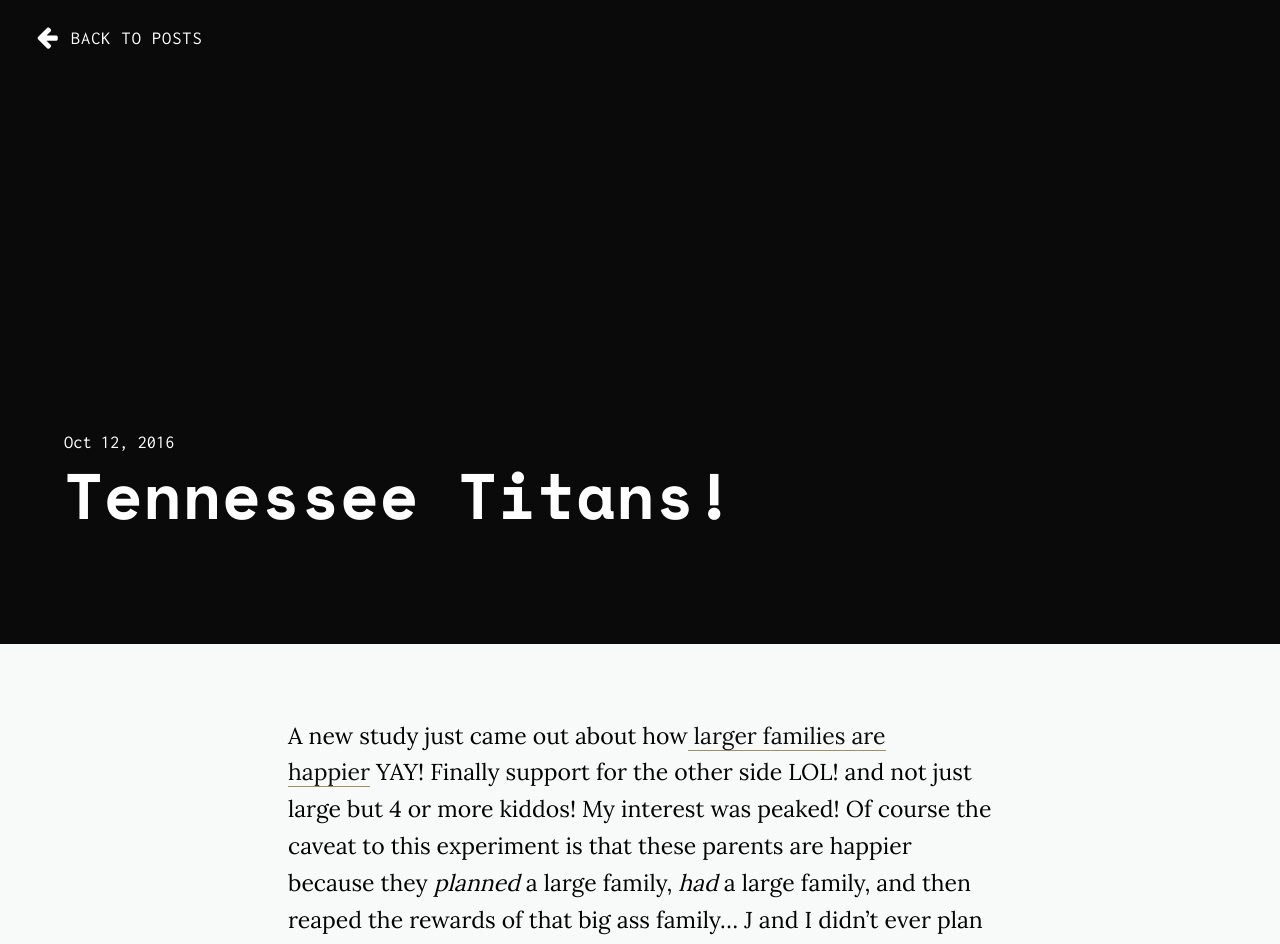
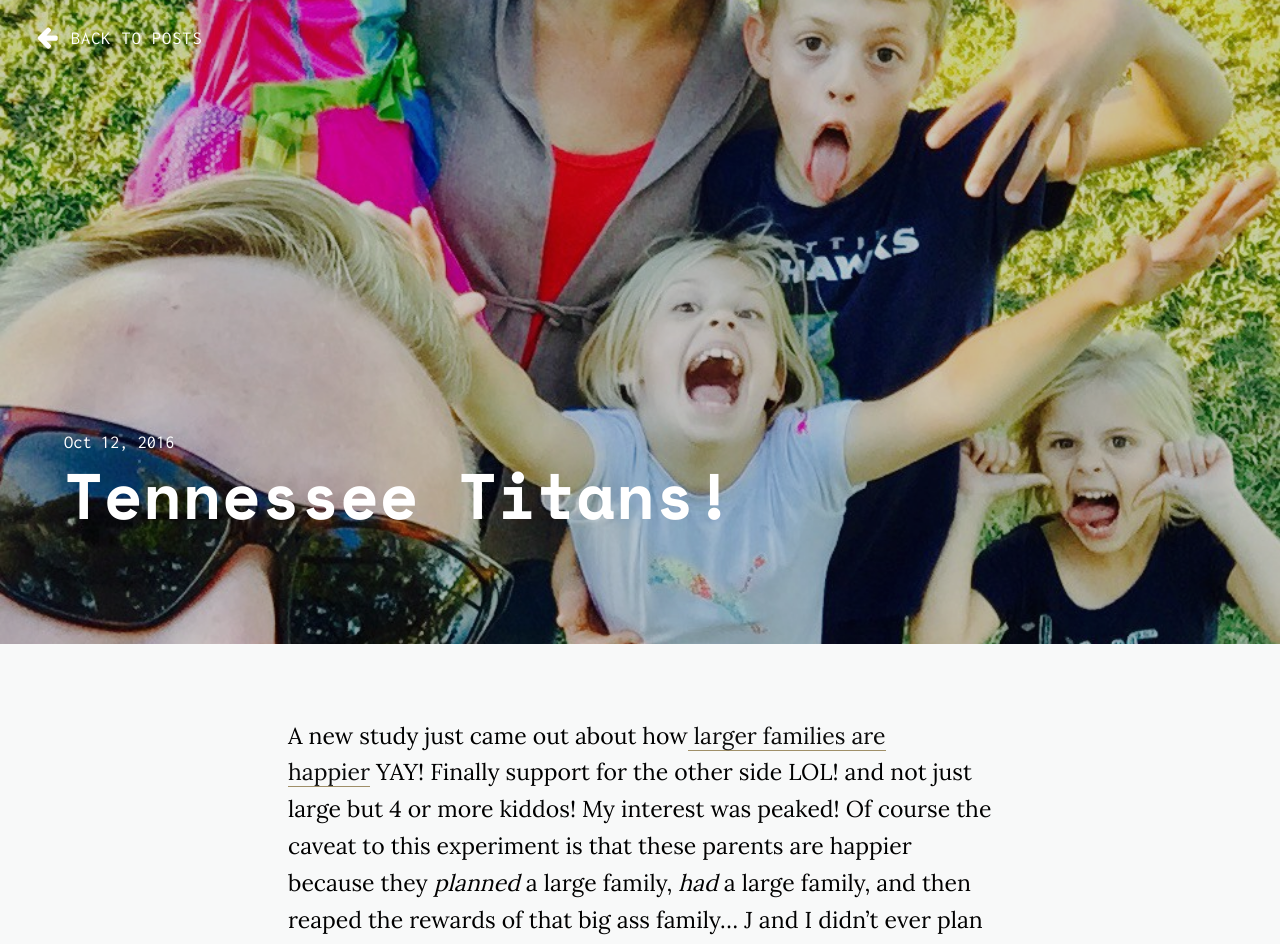
Before and after one commit to jaythanelam/mommy-knows-best, a Jekyll site: the page built from _posts/2016-10-12-tennessee-titans.md, in a window 1280 px wide. Shown: the top 944 px of the page. Built offline with Jekyll 4.4.1, drawn with Linux system fonts in a browser that asks for light colours; nearby versions of some CDN libraries.

Commit message:
stilling working on image linking

```diff
--- a/_posts/2016-10-12-tennessee-titans.md
+++ b/_posts/2016-10-12-tennessee-titans.md
@@ -5,8 +5,8 @@
 type: post
 categories:
 description:
-image: mommy-knows-best/assets/tn-titans.jpg
-image-sm: mommy-knows-best/assets/tn-titans.jpg
+image: /assets/tn-titans.jpg
+image-sm: /assets/tn-titans.jpg
 ---
 A new study just came out about how<a href="http://www.parents.com/toddlers-preschoolers/everything-kids/happiest-parents-have-four-or-more-kids-study-says/"> larger families are happier</a> YAY! Finally support for the other side LOL! and not just large but 4 or more kiddos! My interest was peaked! Of course the caveat to this experiment is that these parents are happier because they <em>planned</em> a large family, <em>had</em> a large family, and then reaped the rewards of that big ass family... J and I didn't ever plan the "party of 6" so where are we on that happiness meter!?!
 
```
Also changed, not shown: 4 other files.
